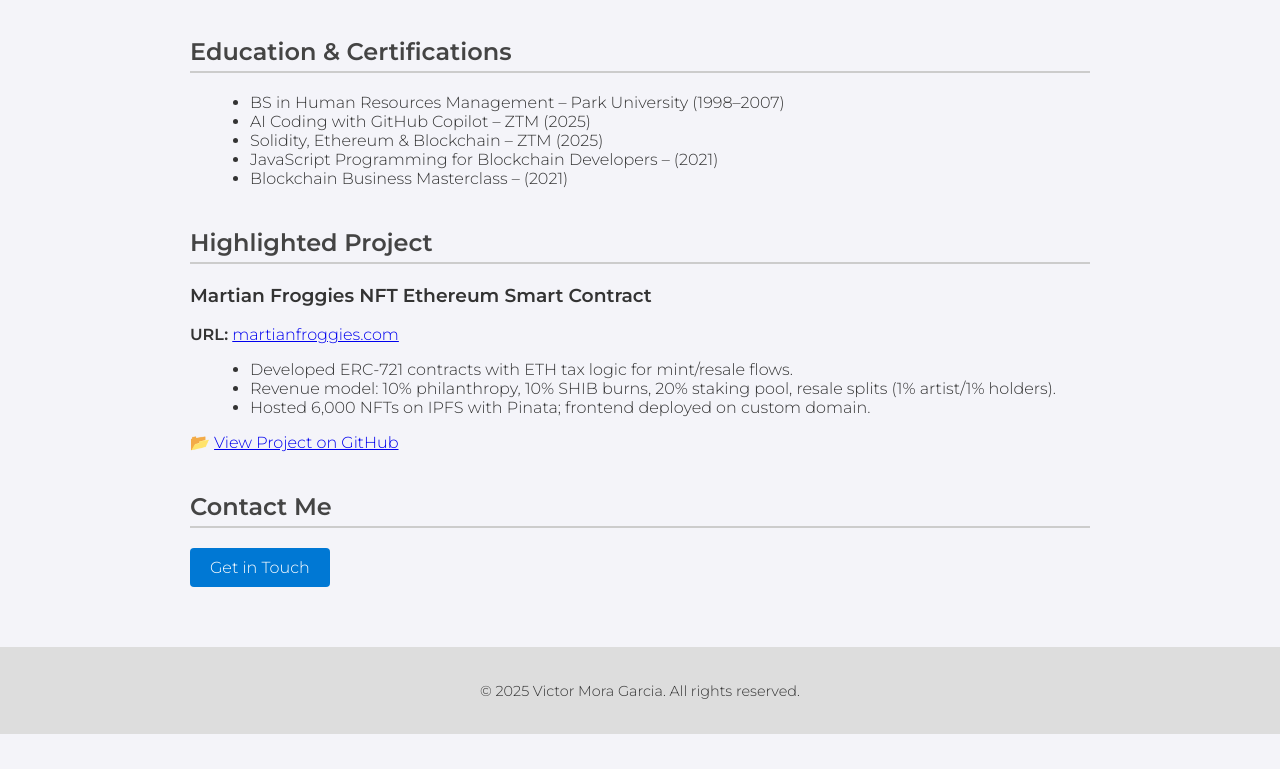
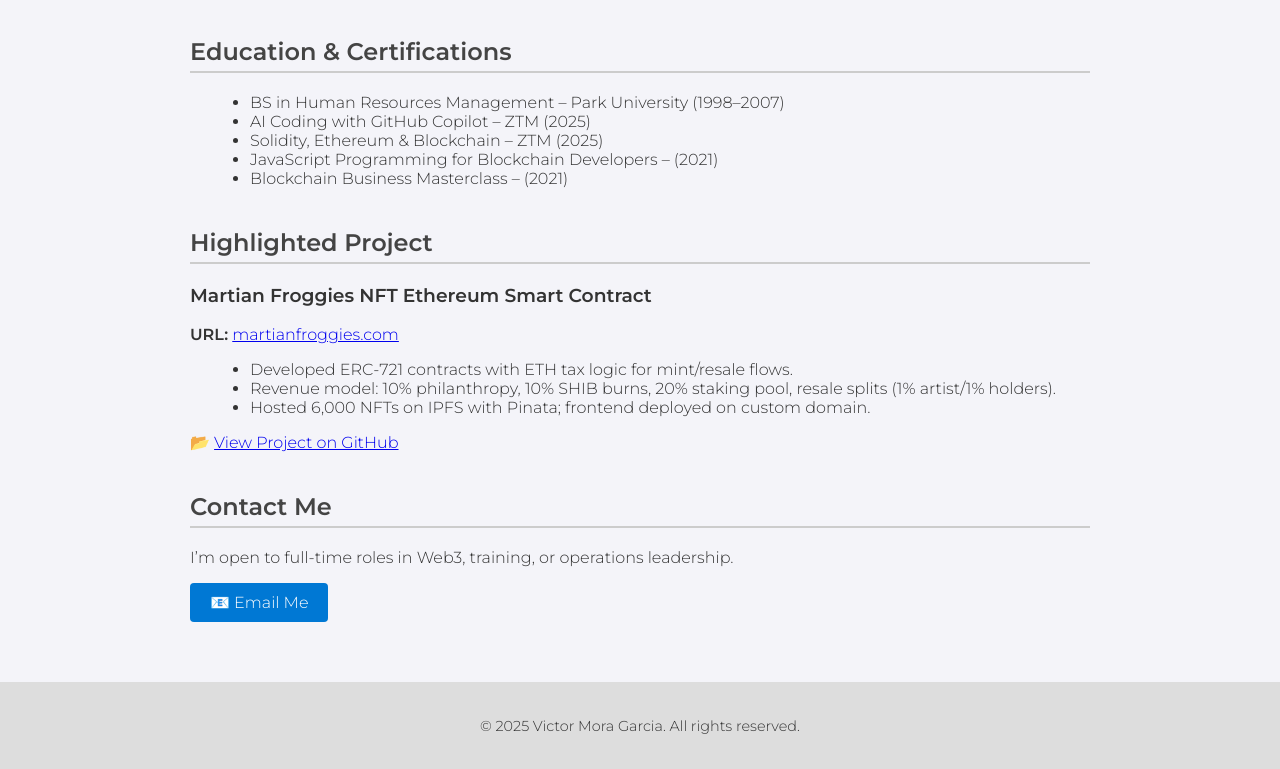
Before and after one commit to moragarcia75/victor-portfolio, a plain HTML site: page index.html in a window 1280 px wide. Shown: the part 1683-2452 px from the top of the page. Before the commit the page ends 2417 px from the top, so only its background shows below. Drawn offline with Linux system fonts and the light colour scheme.

Commit message:
Update index.html

```diff
--- a/index.html
+++ b/index.html
@@ -121,7 +121,9 @@
 
     <section id="contact">
       <h2>Contact Me</h2>
-      <a class="btn" href="mailto:victor_moragarcia@hotmail.com">Get in Touch</a>
+      <p>I’m open to full-time roles in Web3, training, or operations leadership.</p>
+      <a class="btn" href="mailto:victor_moragarcia@hotmail.com">📧 Email Me</a>
+
     </section>
   </main>
 
```
